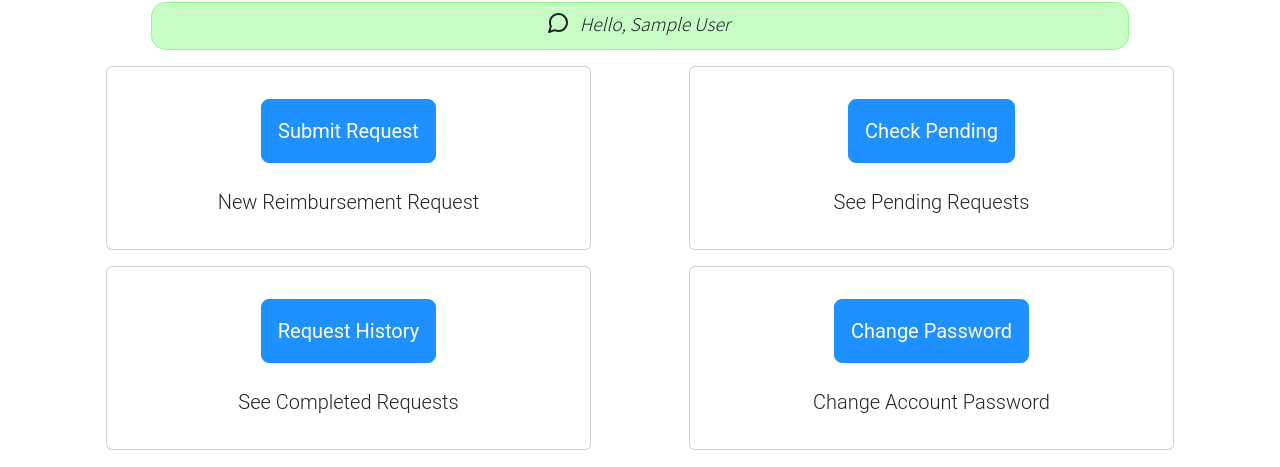
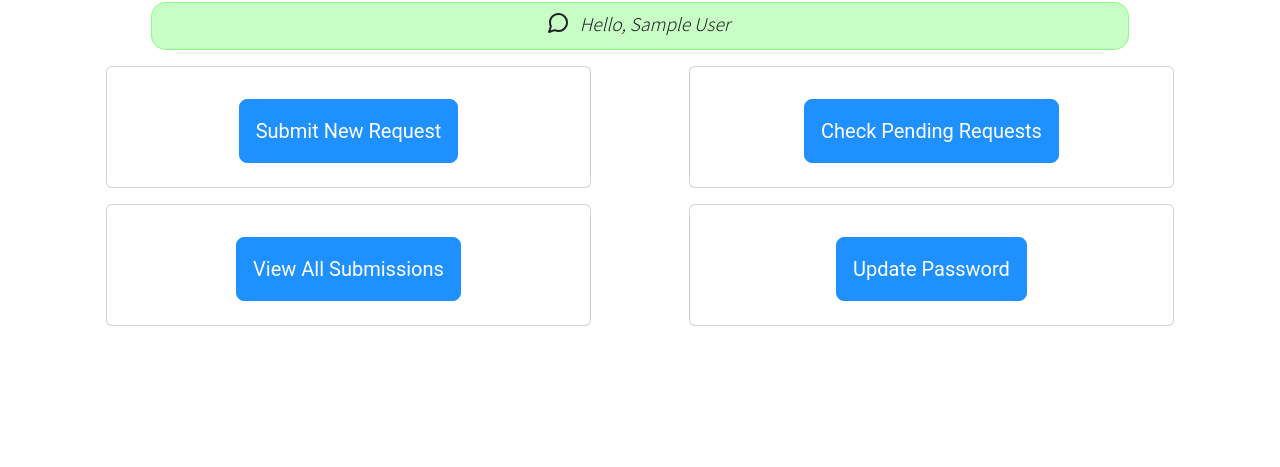
Before and after one commit to briannarenni/AtomRequestPortal, a React (Create React App) app: page /dashboard in a window 1280 px wide. Shown: the part 137-604 px from the top of the page. Built offline with nearby package versions, Linux system fonts and the light colour scheme; sample sign-in values are in the browser's storage.

Commit message:
feat: Add password update page, update Dashboard buttons

```diff
--- a/src/App.js
+++ b/src/App.js
@@ -3,7 +3,7 @@ import { Route, Routes } from 'react-router-dom';
 import { AuthProvider } from './hooks';
 import { AppNav, NotFound } from './components/ui';
 import { BackBtn } from './components/btn/';
-import { Landing, FAQ, Login, Register, Dashboard } from './pages';
+import { Landing, FAQ, Login, Register, Dashboard, PassUpdate} from './pages';
 
 export default function App() {
   return (
@@ -33,6 +33,10 @@ export default function App() {
             element={<Dashboard />}
           />
           <Route
+            path="/update-password"
+            element={<PassUpdate />}
+          />
+          <Route
             path="*"
             element={<NotFound />}
           />
--- a/src/_data/schemas/updatePassSchema.js
+++ b/src/_data/schemas/updatePassSchema.js
@@ -11,12 +11,12 @@ export const updatePassSchema = yup.object().shape({
     .required('❌ Required')
     .min(7, '❌ Password must be at least 7 characters long')
     .matches(/^[^\s]+$/, '❌ No spaces allowed')
-    .matches(/[!@#$%^&*(),.?":{}|<>]/, '❌ Contains at least 1 special character'),
+    .matches(/[!@#$%^&*(),.?":{}|<>]/, '❌ Must contain at least 1 special character'),
   confirm: yup
     .string()
     .required('❌ Required')
     .min(7, '❌ Password must be at least 7 characters long')
     .oneOf([yup.ref('password'), null], '❌ Passwords must match')
     .matches(/^[^\s]+$/, '❌ No spaces allowed')
-    .matches(/[!@#$%^&*(),.?":{}|<>]/, '❌ Contains at least 1 special character')
+    .matches(/[!@#$%^&*(),.?":{}|<>]/, '❌ Must contain at least 1 special character')
 });
--- a/src/pages/Dashboard.js
+++ b/src/pages/Dashboard.js
@@ -17,19 +17,18 @@ export default function Dashboard() {
   }, []);
 
   const employeeMenu = {
-    'Submit Request': 'New Reimbursement Request',
-    'Check Pending': 'See Pending Requests',
-    'Request History': 'See Completed Requests',
-    'Change Password': 'Change Account Password'
+    'Submit New Request': '/submit-request',
+    'Check Pending Requests': '/pending-requests',
+    'View All Submissions': '/submissions',
+    'Update Password': '/update-password'
   };
 
   const managerMenu = {
-    'Pending Requests': 'Process Pending Requests',
-    'Request Log': 'See Full Request History',
-    'Manage Roles': 'Update Employee Roles',
-    'See Employee Roster': 'See All Employees',
-    'Add New Employee': 'Register Employee Account',
-    'Change Password': 'Change Account Password'
+    'Process Pending Requests': '/pending-requests',
+    'View Full Request History': '/all-requests',
+    'Manage Roles': '/user-roles',
+    'See Employee Roster': '/employees',
+    'Update Password': '/update-password'
   };
 
   const menu = isManager ? managerMenu : employeeMenu;
@@ -42,17 +41,19 @@ export default function Dashboard() {
       </header>
 
       <main className="mx-4 my-2 px-1 row text-center">
-        {Object.entries(menu).map(([btnText, btnCaption]) => (
+        {Object.entries(menu).map(([btnText, pageURL]) => (
           <Card
             key={btnText}
             className="col-sm-5 mx-auto my-2 px-3 py-4">
+            <Link to={pageURL}>
               <Button
                 size="lg"
                 variant="primary"
                 className="mx-auto mt-2 p-3">
                 {btnText}
               </Button>
-            <Card.Text className="lead mt-4 mb-2">{btnCaption}</Card.Text>
+            </Link>{' '}
+            {/* <Card.Text className="lead mt-4 mb-2">{btnCaption}</Card.Text> */}
           </Card>
         ))}
       </main>
--- a/src/pages/ChangePassword.js
+++ b/src/pages/PasswordUpdate.js
@@ -1,4 +1,5 @@
 import React, { useEffect } from 'react';
+import { isEmpty } from 'lodash';
 import { useNavigate } from 'react-router-dom';
 import { Form } from 'react-bootstrap';
 import { useForm } from 'react-hook-form';
@@ -10,7 +11,7 @@ import { updatePassSchema, updatePassDefaults } from '../_data/schemas';
 import { PageHeader } from '../components/ui';
 import { Password, ConfirmPassword, SubmitBtn } from '../components/form';
 
-export default function ChangePassword() {
+export default function PasswordUpdateForm() {
   const navigate = useNavigate();
   const { isLoggedIn, currUser } = useAuth();
   const { isLoading, updateUserPassword } = useUserAPI();
@@ -18,12 +19,13 @@ export default function ChangePassword() {
   const {
     register,
     handleSubmit,
+    setError,
     clearErrors,
-    formState: { errors, dirtyFields },
+    formState: { errors, dirtyFields }
   } = useForm({
     resolver: yupResolver(updatePassSchema),
     mode: 'onBlur',
-    defaultValues: { ...updatePassDefaults },
+    defaultValues: { ...updatePassDefaults }
   });
 
   useEffect(() => {
@@ -32,14 +34,8 @@ export default function ChangePassword() {
     }
   }, [isLoggedIn, navigate]);
 
-  useEffect(() => {
-    if (!isEmpty(currUser)) {
-      setUserId(currUser.userId);
-    }
-  }, [currUser]);
-
   const updatePassword = async (values) => {
-    const response = await updateUserPassword(userId, values.password, values.confirm);
+    const response = await updateUserPassword(currUser.userId, values.password, values.confirm);
     console.log(response);
   };
 
@@ -52,7 +48,7 @@ export default function ChangePassword() {
     <>
       <header>
         <PageHeader title="Update User Password" />
-        {userMessage && <h3>{userMessage}</h3>}
+        {/* {userMessage && <h3>{userMessage}</h3>} */}
       </header>
 
       <Form
@@ -78,8 +74,8 @@ export default function ChangePassword() {
           Must be min. 7 characters with at least 1 special char, may not contain spaces.
         </p>
         <SubmitBtn
-          btnTxt="Save Changes"
-          disabled={!isValid || !dirty}
+          btnTxt="Update Password"
+          disabled={isLoading}
         />
       </Form>
     </>
--- a/src/pages/index.js
+++ b/src/pages/index.js
@@ -3,3 +3,4 @@ export { default as FAQ } from './FAQ';
 export { default as Login } from './Login';
 export { default as Register } from './Register';
 export { default as Dashboard } from './Dashboard';
+export {default as PassUpdate} from './PasswordUpdate';
```
Lines whose indentation alone changed are shown as unchanged.
